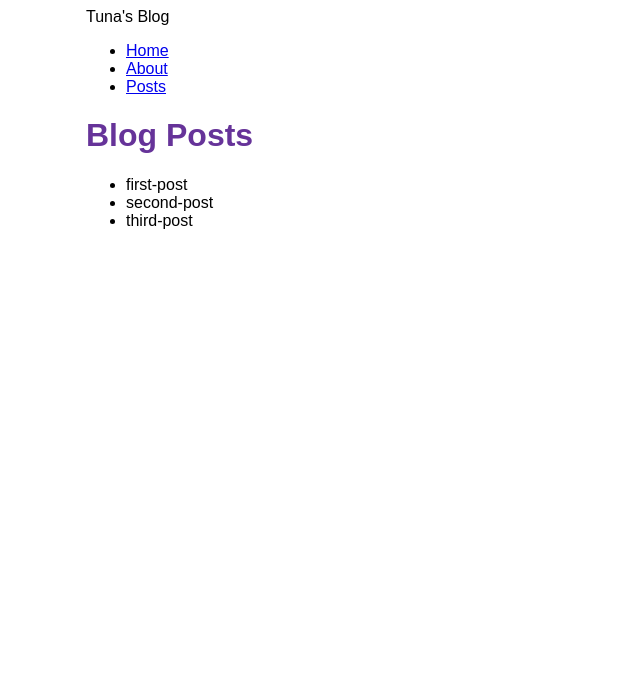
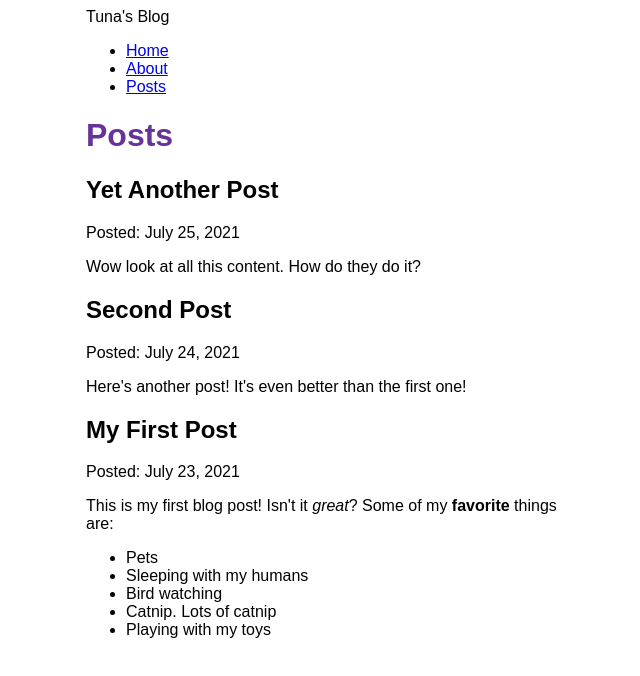
Before and after one commit to stamiesie/gatsby-blog, a Gatsby site: page /posts in a window 1280 px wide. Shown: the whole page, without its empty margins (304-944 px from the left). Built offline with nearby package versions, Linux system fonts and the light colour scheme; Gatsby itself is replaced by a stand-in of ours.

Commit message:
add transformer, MDX plugin

```diff
--- a/blog/first-post.mdx
+++ b/blog/first-post.mdx
@@ -0,0 +1,11 @@
+---
+title: "My First Post"
+date: "2021-07-23"
+---
+This is my first blog post! Isn't it *great*?
+Some of my **favorite** things are:
+* Pets
+* Sleeping with my humans
+* Bird watching
+* Catnip.  Lots of catnip
+* Playing with my toys
--- a/blog/second-post.mdx
+++ b/blog/second-post.mdx
@@ -0,0 +1,5 @@
+---
+title: "Second Post"
+date: "2021-07-24"
+---
+Here's another post! It's even better than the first one!
--- a/blog/third-post.mdx
+++ b/blog/third-post.mdx
@@ -0,0 +1,5 @@
+---
+title: "Yet Another Post"
+date: "2021-07-25"
+---
+Wow look at all this content. How do they do it?
--- a/gatsby-config.js
+++ b/gatsby-config.js
@@ -13,5 +13,6 @@
         path: `${__dirname}/blog`,
       }
     },
+    "gatsby-plugin-mdx",
   ],
 };
--- a/package.json
+++ b/package.json
@@ -15,8 +15,11 @@
     "clean": "gatsby clean"
   },
   "dependencies": {
+    "@mdx-js/mdx": "^1.6.22",
+    "@mdx-js/react": "^1.6.22",
     "gatsby": "^3.13.1",
     "gatsby-plugin-image": "^1.14.0",
+    "gatsby-plugin-mdx": "^2.14.0",
     "gatsby-plugin-sharp": "^3.14.0",
     "gatsby-source-filesystem": "^3.14.0",
     "react": "^17.0.1",
--- a/src/pages/posts.js
+++ b/src/pages/posts.js
@@ -1,19 +1,22 @@
 import * as React from 'react'
 import { graphql } from 'gatsby'
+import { MDXRenderer } from 'gatsby-plugin-mdx'
 import Layout from '../components/layout'
 
 const BlogPage = ({ data }) => {
     return (
-        <Layout pageTitle="Blog Posts">
-            <ul>
+        <Layout pageTitle="Posts">
         {
-                    data.allFile.nodes.map(node => (
-                        <li key={node.name}>
-                            {node.name}
-                        </li>
+          data.allMdx.nodes.map((node) => (
+            <article key={node.id}>
+              <h2>{node.frontmatter.title}</h2>
+              <p>Posted: {node.frontmatter.date}</p>
+              <MDXRenderer>
+                  {node.body}
+              </MDXRenderer>
+            </article>
           ))
         }
-            </ul>
       </Layout>
 
     )
@@ -21,9 +24,14 @@
 
 export const query = graphql`
   query {
-        allFile {
+    allMdx(sort: {fields: frontmatter___date, order: DESC}) {
       nodes {
-                name
+        frontmatter {
+          date(formatString: "MMMM D, YYYY")
+          title
+        }
+        id
+        body
       }
     }
   }
```
Also changed, not shown: 1 other file. Lines whose indentation alone changed are shown as unchanged.
